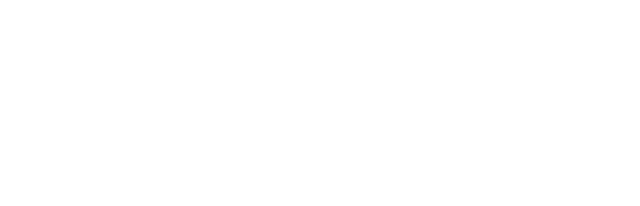
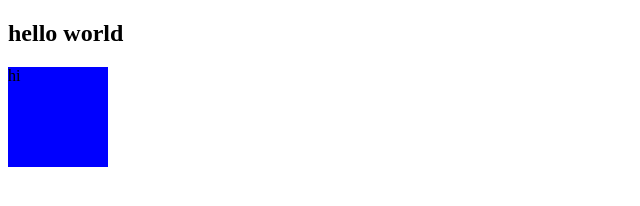
Before and after one commit to Ebrahim4102/my-first-github-repo, a plain HTML site: page index.html in a window 1280 px wide. Shown: the whole page, without its empty margins (0-640 px from the left). Drawn offline with Linux system fonts and the light colour scheme.

Commit message:
added first div

```diff
--- a/index.html
+++ b/index.html
@@ -4,8 +4,11 @@
     <meta charset="UTF-8">
     <meta name="viewport" content="width=device-width, initial-scale=1.0">
     <title>My first ever github repo</title>
+    <link rel="stylesheet" href="style.css">
 </head>
 <body>
+    <h2>hello world</h2>
+<div> hi</div>
 
 </body>
 </html>
--- a/style.css
+++ b/style.css
@@ -0,0 +1,5 @@
+div{
+height: 100px;
+width: 100px;
+background-color: blue;
+}
```
